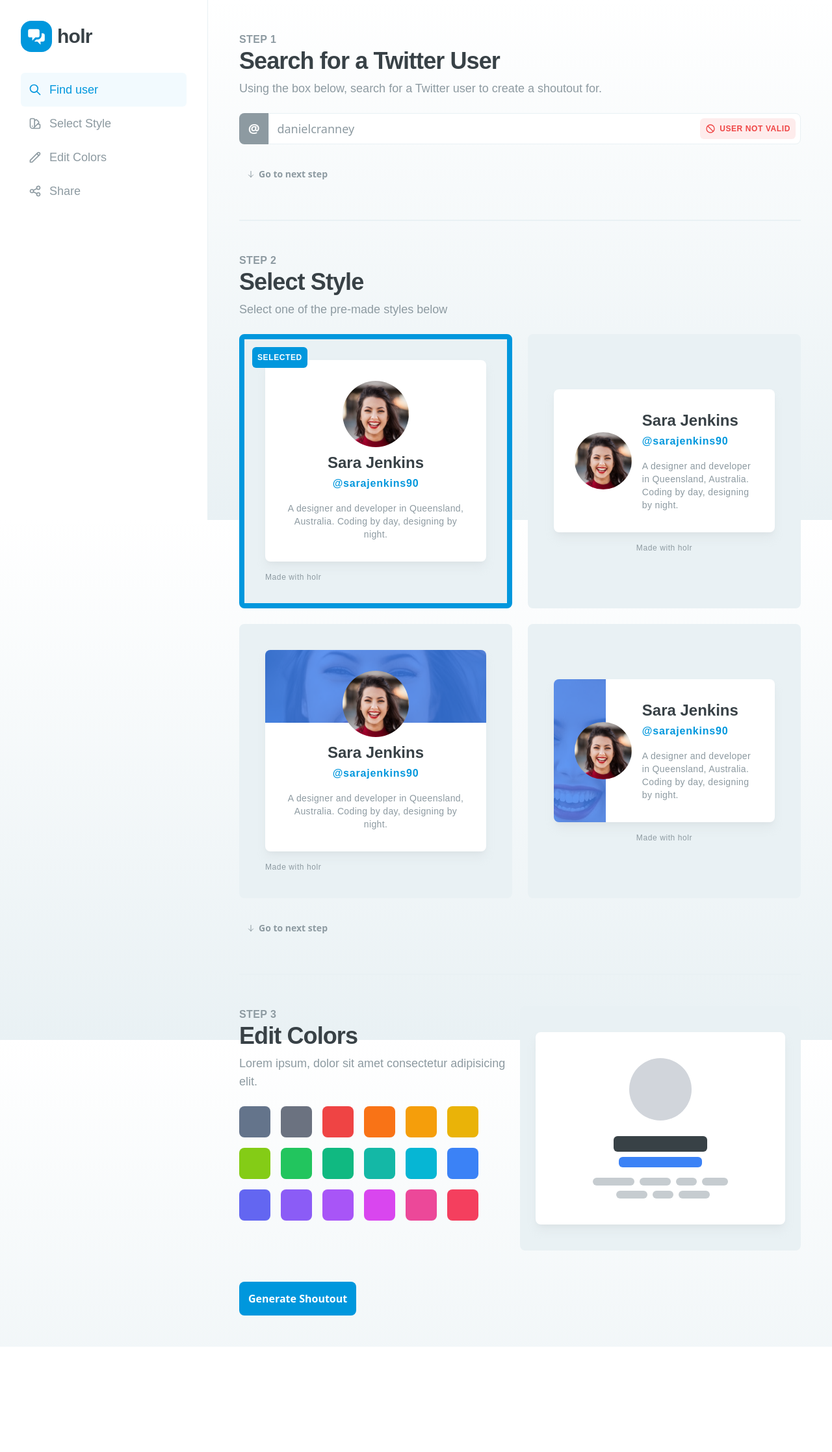
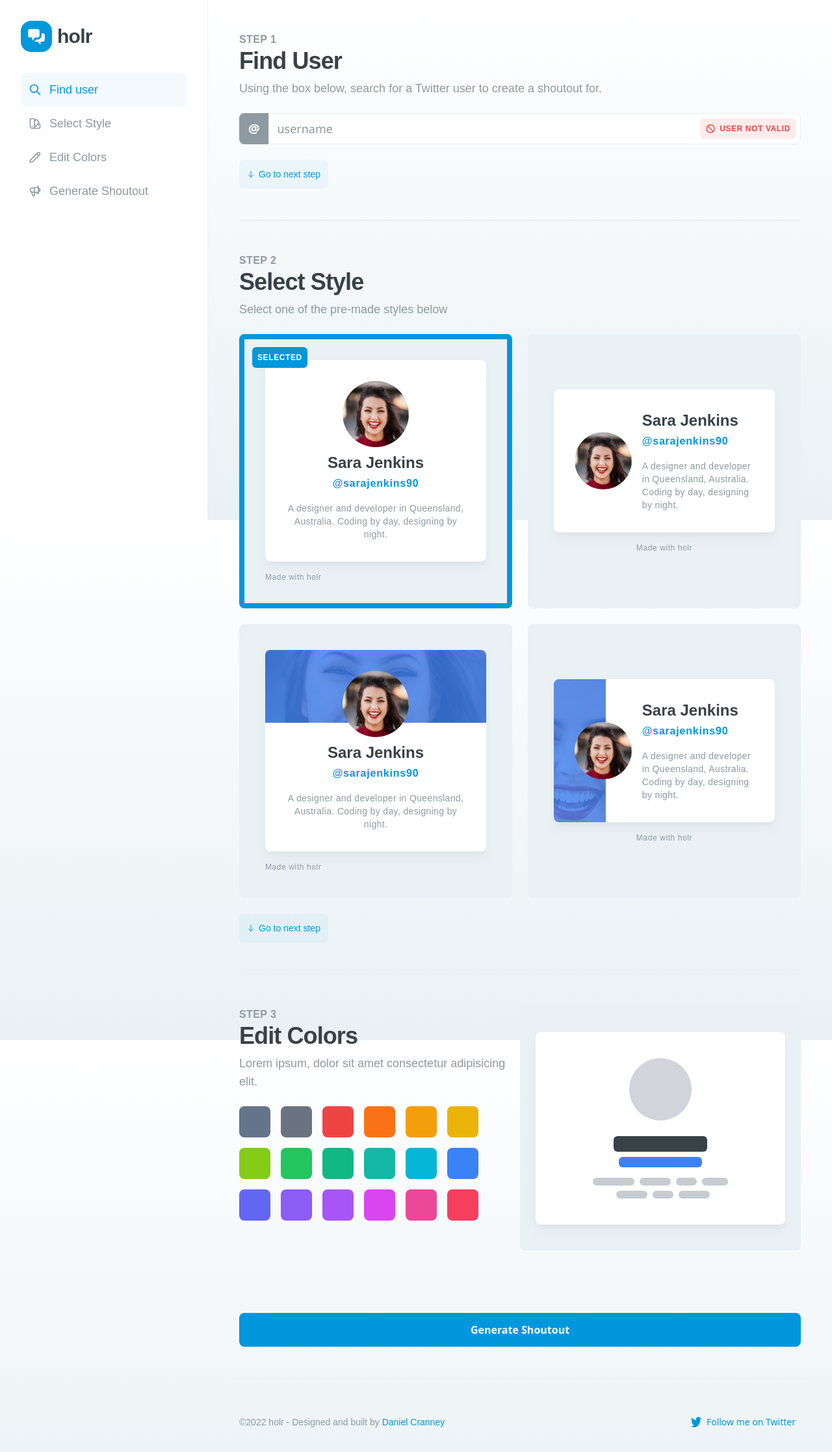
Before and after one commit to Dineshs91/nextjs-twitter-starter, a Next.js app: page / in a window 1280 px wide. Shown: the top 2234 px of the page at 65% size. Before the commit the page ends 2072 px from the top, so only its background shows below. Built offline with nearby package versions, Linux system fonts and the light colour scheme; a web font is replaced by a local one.

Commit message:
Steps Working Correctly

```diff
--- a/components/GoToNextStep.js
+++ b/components/GoToNextStep.js
@@ -1,11 +1,12 @@
 import React, { useContext } from "react";
+import { UserContext } from "../pages/_app";
 import Link from "next/link";
-import { UserContext } from "../pages/_app";
 
-export const GoToNextStep = ({ newCount }) => {
+export const GoToNextStep = ({ newCount, scrollTo }) => {
   const { state, dispatch } = useContext(UserContext);
 
   return (
+    <Link href={scrollTo}>
       <button
         onClick={() => {
           dispatch({
@@ -13,10 +14,10 @@ export const GoToNextStep = ({ newCount }) => {
             payload: newCount,
           });
         }}
-      className="inline-flex items-center self-start p-3 mt-6 transition-all duration-150 ease-in-out bg-opacity-0 rounded-md bg-none hover:bg-brand hover:bg-opacity-5 group"
+        className="inline-flex items-center self-start p-3 mt-6 transition-all duration-150 ease-in-out rounded-md bg-opacity-5 bg-brand hover:bg-brand hover:bg-opacity-10 group"
       >
         <svg
-        className="w-3 h-3 text-mid group-hover:text-brand mr-1.5"
+          className="w-3 h-3 text-brand group-hover:text-dark mr-1.5"
           fill="none"
           stroke="currentColor"
           viewBox="0 0 24 24"
@@ -29,11 +30,10 @@ export const GoToNextStep = ({ newCount }) => {
             d="M19 14l-7 7m0 0l-7-7m7 7V3"
           ></path>
         </svg>
-      <Link href="/">
-        <a className="text-sm text-mid group-hover:text-brand">
+        <p className="mb-0 text-sm text-brand group-hover:text-dark">
           Go to next step
-        </a>
+        </p>
+      </button>
     </Link>
-    </button>
   );
 };
--- a/components/Sidebar.js
+++ b/components/Sidebar.js
@@ -1,6 +1,7 @@
 import React, { useContext } from "react";
 
 import { UserContext } from "../pages/_app";
+import Link from "next/link";
 
 export const Sidebar = () => {
   const { state, dispatch } = useContext(UserContext);
@@ -21,6 +22,7 @@ export const Sidebar = () => {
         <h1 className="mb-0 text-3xl font-semibold">holr</h1>
       </div>
       <div className="flex flex-col">
+        <Link href="#find-user">
           <button
             onClick={() => {
               dispatch({
@@ -58,6 +60,8 @@ export const Sidebar = () => {
               Find user
             </p>
           </button>
+        </Link>
+        <Link href="#select-style">
           <button
             onClick={() => {
               dispatch({
@@ -95,6 +99,8 @@ export const Sidebar = () => {
               Select Style
             </p>
           </button>
+        </Link>
+        <Link href="#edit-colors">
           <button
             onClick={() => {
               dispatch({
@@ -132,6 +138,7 @@ export const Sidebar = () => {
               Edit Colors
             </p>
           </button>
+        </Link>
         <button
           onClick={() => {
             dispatch({
@@ -158,15 +165,16 @@ export const Sidebar = () => {
               strokeLinecap="round"
               strokeLinejoin="round"
               strokeWidth="2"
-              d="M8.684 13.342C8.886 12.938 9 12.482 9 12c0-.482-.114-.938-.316-1.342m0 2.684a3 3 0 110-2.684m0 2.684l6.632 3.316m-6.632-6l6.632-3.316m0 0a3 3 0 105.367-2.684 3 3 0 00-5.367 2.684zm0 9.316a3 3 0 105.368 2.684 3 3 0 00-5.368-2.684z"
+              d="M11 5.882V19.24a1.76 1.76 0 01-3.417.592l-2.147-6.15M18 13a3 3 0 100-6M5.436 13.683A4.001 4.001 0 017 6h1.832c4.1 0 7.625-1.234 9.168-3v14c-1.543-1.766-5.067-3-9.168-3H7a3.988 3.988 0 01-1.564-.317z"
             ></path>
           </svg>
+
           <p
             className={`mb-0 text-lg ${
               state.count === 4 ? "text-brand" : "text-mid"
             }`}
           >
-            Share
+            Generate Shoutout
           </p>
         </button>
       </div>
--- /dev/null
+++ b/components/StartAgainButton.js
@@ -0,0 +1,41 @@
+import React, { useContext } from "react";
+import { UserContext } from "../pages/_app";
+import Link from "next/link";
+import { useRouter } from "next/router";
+
+export const GoBackStep = ({ newCount }) => {
+  const { state, dispatch } = useContext(UserContext);
+  const router = useRouter();
+
+  return (
+    <button
+      onClick={() => {
+        router.push("/");
+        dispatch({
+          type: "set-count",
+          payload: newCount,
+        });
+      }}
+      className="inline-flex items-center self-start p-3 mb-6 transition-all duration-150 ease-in-out rounded-md bg-opacity-5 bg-brand hover:bg-brand hover:bg-opacity-10 group"
+    >
+      <svg
+        className="w-3 h-3 text-brand group-hover:text-dark mr-1.5"
+        fill="none"
+        stroke="currentColor"
+        viewBox="0 0 24 24"
+        xmlns="http://www.w3.org/2000/svg"
+      >
+        <path
+          strokeLinecap="round"
+          strokeLinejoin="round"
+          strokeWidth="2"
+          d="M10 19l-7-7m0 0l7-7m-7 7h18"
+        ></path>
+      </svg>
+
+      <p className="mb-0 text-sm text-brand group-hover:text-dark">
+        Start again
+      </p>
+    </button>
+  );
+};
--- a/pages/share.js
+++ b/pages/generate.js
@@ -6,7 +6,8 @@ import { MadeWithTag } from "../components/MadeWithTag";
 import MainLayout from "../components/MainLayout";
 import { urlObjectKeys } from "next/dist/shared/lib/utils";
 
-import { UserContext } from "../pages/_app";
+import { UserContext } from "./_app";
+import { GoBackStep } from "../components/StartAgainButton";
 
 // function TwitterCard(props) {
 //   console.log(props);
@@ -231,6 +232,7 @@ export default function Share(props) {
         <meta name="description" content="Twitter shoutout machine" />
         <link rel="icon" href="/favicon.ico" />
       </Head>
+      <GoBackStep newCount={1} />
       <h1 className="mb-2 text-4xl">Share your Shoutout</h1>
       <p className="mb-6 text-lg">
         We've generated an image for you to share in your shoutout. Simply
--- a/pages/index.js
+++ b/pages/index.js
@@ -61,7 +61,8 @@ export default function Home() {
   };
 
   return (
-    <main className="flex flex-col w-full p-12 ml-80">
+    <div className="flex flex-col w-full px-12 pb-12 ml-80">
+      <main>
         <Head>
           <title>holr | Create a Shoutout on Twitter</title>
           <meta name="description" content="Twitter shoutout machine" />
@@ -69,11 +70,14 @@ export default function Home() {
         </Head>
 
         {/* Search Section */}
-      <section className="flex flex-col pb-12 mb-12 border-b-2 border-xlight">
+        <section
+          id="find-user"
+          className="flex flex-col py-12 border-b-2 border-xlight"
+        >
           <p className="mb-0 font-semibold tracking-wide uppercase text-mid">
             Step 1
           </p>
-        <h1 className="mb-2 text-4xl">Search for a Twitter User</h1>
+          <h1 className="mb-2 text-4xl">Find User</h1>
           <p className="mb-6 text-lg">
             Using the box below, search for a Twitter user to create a shoutout
             for.
@@ -84,7 +88,7 @@ export default function Home() {
             </label>
             <input
               className="w-full h-12 px-3 py-4 text-lg bg-white border rounded-tr-lg rounded-br-lg appearance-none placeholder:text-mid text-dark border-xlight focus:outline-none"
-            placeholder="danielcranney"
+              placeholder="username"
               ref={searchRef}
               onChange={() => {
                 if (
@@ -144,15 +148,21 @@ export default function Home() {
               </p>
             )}
           </form>
-        <GoToNextStep newCount={2} />
+
+          <GoToNextStep newCount={2} scrollTo={"/#select-style"} />
         </section>
         {/* Select Style */}
-      <section className="flex flex-col pb-12 mb-12 border-b-2 border-xlight">
+        <section
+          id="select-style"
+          className="flex flex-col pt-12 pb-12 border-b-2 border-xlight"
+        >
           <p className="mb-0 font-semibold tracking-wide uppercase text-mid">
             Step 2
           </p>
           <h1 className="mb-2 text-4xl">Select Style</h1>
-        <p className="mb-6 text-lg">Select one of the pre-made styles below</p>
+          <p className="mb-6 text-lg">
+            Select one of the pre-made styles below
+          </p>
           <article className="grid grid-cols-2 gap-6">
             {/* Style 1 - Basic Default */}
             <BasicDefault
@@ -175,10 +185,10 @@ export default function Home() {
               setSelectedStyle={setSelectedStyle}
             />
           </article>
-        <GoToNextStep newCount={3} />
+          <GoToNextStep newCount={3} scrollTo={"/#edit-colors"} />
         </section>
         {/* Edit Colors */}
-      <section className="flex flex-col pb-12">
+        <section id="edit-colors" className="flex flex-col pt-12 pb-12">
           <article className="flex w-full">
             <div className="w-1/2">
               <p className="mb-0 font-semibold tracking-wide uppercase text-mid">
@@ -303,11 +313,11 @@ export default function Home() {
           </article>
         </section>
         {/* Generate Button */}
-      <section>
+        <section className="flex flex-col py-12 border-b-2 border-xlight">
           <button
             onClick={() => {
               router.push({
-              pathname: "/share",
+                pathname: "/generate",
                 query: {
                   searchUser: state.searchUser,
                   cardStyle: selectedStyle,
@@ -322,6 +332,31 @@ export default function Home() {
           </button>
         </section>
       </main>
+      <footer className="flex items-center w-full mt-12">
+        <p className="mb-0 text-sm">
+          &copy;2022 holr - Designed and built by{" "}
+          <a className="font-normal" href="http://www.danielcranney.com">
+            Daniel Cranney
+          </a>
+        </p>
+        <div className="flex items-center ml-auto">
+          <a
+            className="flex items-center px-2 py-2 text-sm font-normal bg-opacity-0 group hover:bg-opacity-5 bg-brand"
+            href="http://www.twitter.com/danielcranney"
+          >
+            <div className="w-4 h-4 mr-2">
+              <svg
+                viewBox="0 0 128 128"
+                className="transition-all duration-150 ease-in-out fill-brand group-hover:fill-dark"
+              >
+                <path d="M40.254 127.637c48.305 0 74.719-48.957 74.719-91.403 0-1.39 0-2.777-.075-4.156 5.141-4.547 9.579-10.18 13.102-16.633-4.79 2.602-9.871 4.305-15.078 5.063 5.48-4.02 9.582-10.336 11.539-17.774-5.156 3.743-10.797 6.38-16.68 7.801-8.136-10.586-21.07-13.18-31.547-6.32-10.472 6.86-15.882 21.46-13.199 35.617C41.922 38.539 22.246 26.336 8.915 6.27 1.933 20.94 5.487 39.723 17.022 49.16c-4.148-.172-8.207-1.555-11.832-4.031v.41c0 15.273 8.786 28.438 21.02 31.492a21.596 21.596 0 01-11.863.543c3.437 13.094 13.297 22.07 24.535 22.328-9.305 8.918-20.793 13.75-32.617 13.72-2.094 0-4.188-.15-6.266-.446 12.008 9.433 25.98 14.441 40.254 14.422"></path>
+              </svg>
+            </div>
+            Follow me on Twitter
+          </a>
+        </div>
+      </footer>
+    </div>
   );
 }
 
--- a/styles/globals.css
+++ b/styles/globals.css
@@ -4,6 +4,11 @@
 @tailwind components;
 @tailwind utilities;
 
+@layer base {
+  html {
+    @apply scroll-smooth;
+  }
+}
 /* Reset */
 @layer base {
   * {
```
Also changed, not shown: 1 other file (tests, documents, lock files or other folders). Lines whose indentation alone changed are shown as unchanged.
